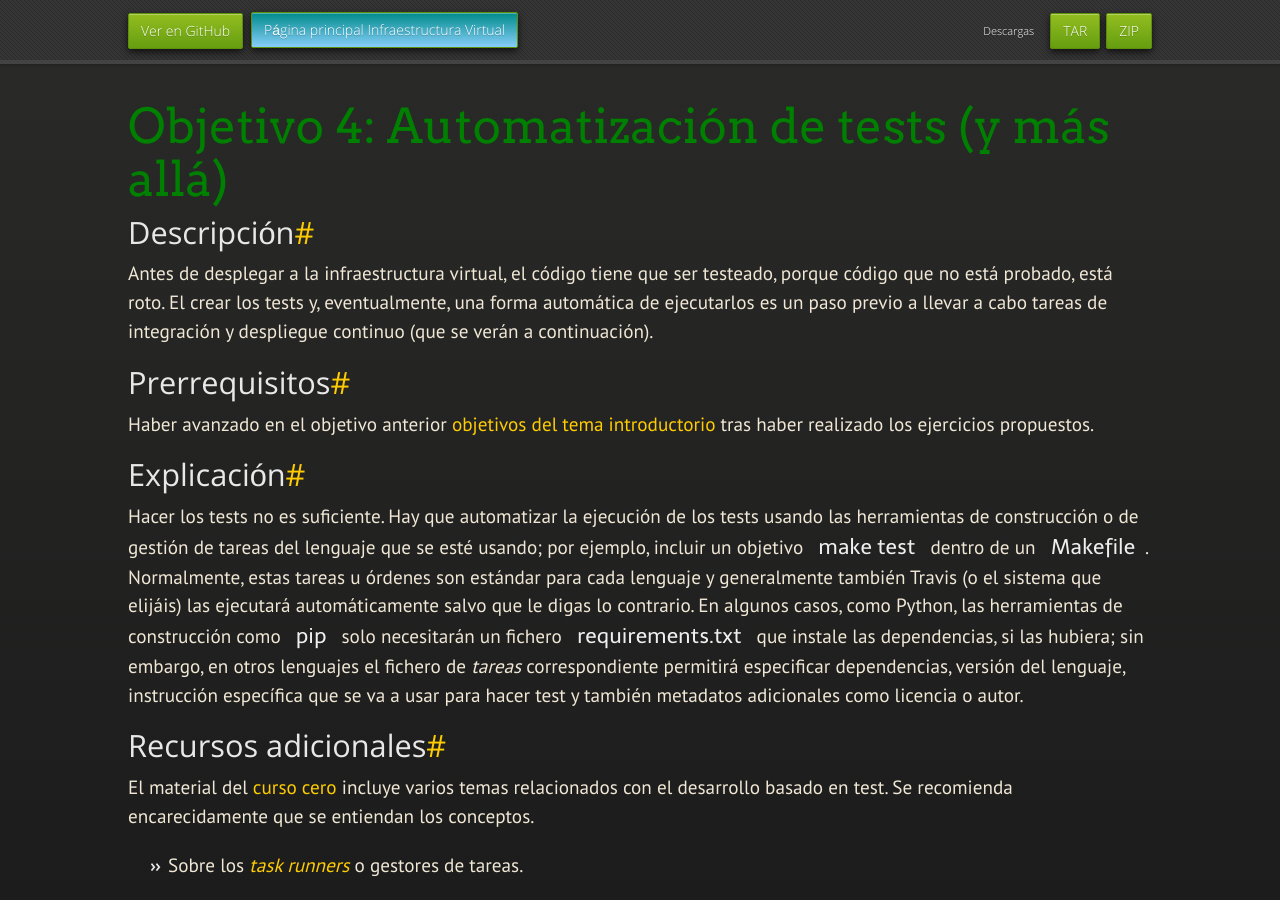
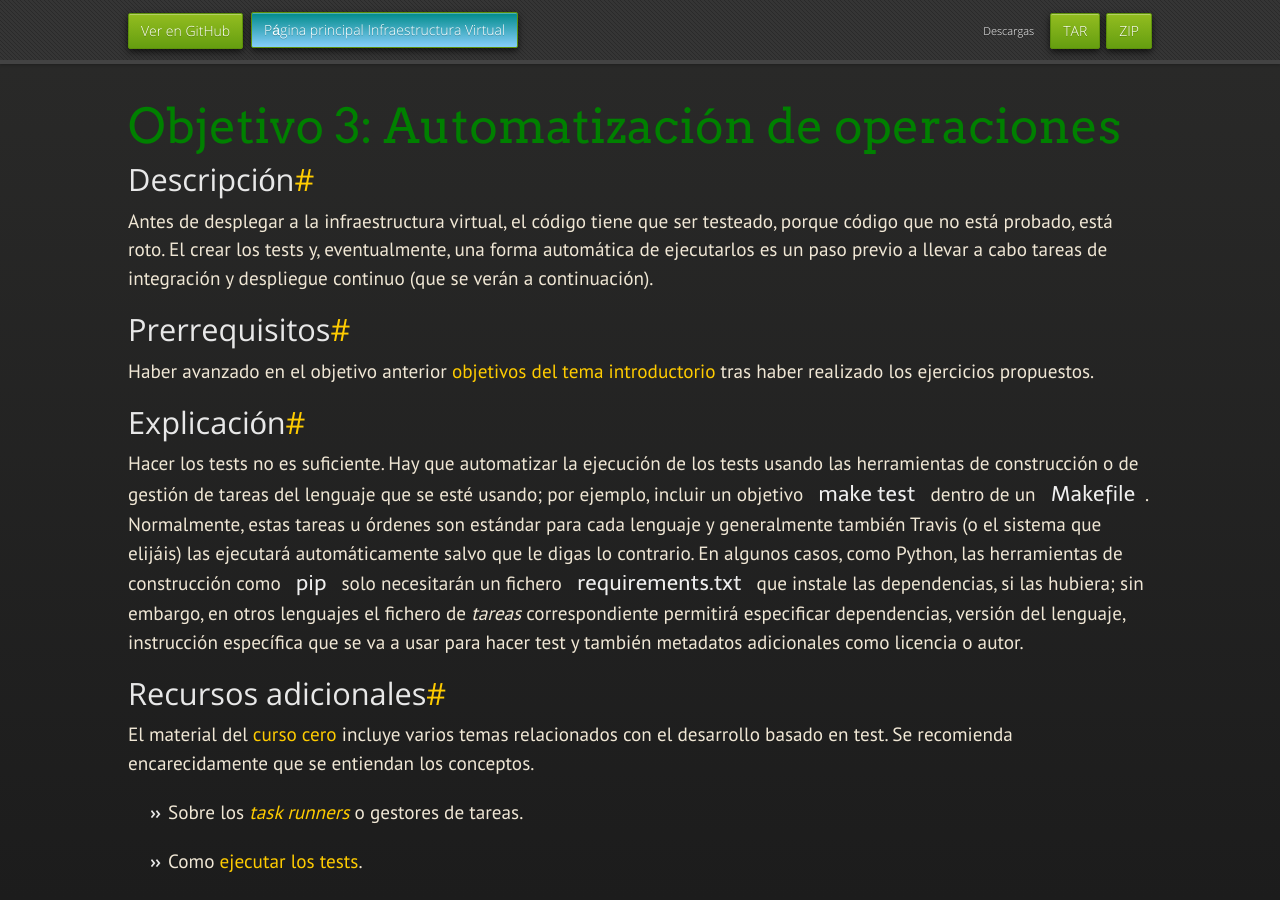
Before and after one commit to JJ/IV, a Jekyll site: the page built from documentos/proyecto/4.Automatizar.md, in a window 1280 px wide and 900 px high. Built offline with Jekyll 4.4.1, drawn with Linux system fonts in a browser that asks for light colours; nearby versions of some CDN libraries; some web fonts are replaced; our own code applies the rules of GitHub Pages for plain Markdown files.

Commit message:
Sync documentos/proyecto/4.Automatizar.md de master a gh-pages

```diff
--- a/documentos/proyecto/4.Automatizar.md
+++ b/documentos/proyecto/4.Automatizar.md
@@ -3,7 +3,7 @@
 
 
 ---
-# Objetivo 4: Automatización de tests (y más allá)
+# Objetivo 3: Automatización de operaciones
 
 ## Descripción
 
@@ -52,7 +52,7 @@
 
 Se tendrá que haber actualizado el repositorio que se usara en los hitos
 anteriores y
-[añadir al fichero de este hito](https://github.com/JJ/IV-21-22/blob/master/practicas/objetivo-4)
+[añadir al fichero de este hito](https://github.com/JJ/IV-21-22/blob/master/practicas/objetivo-4.md)
 el nombre del proyecto, el autor y un enlace al mismo y hacer un **pull
 request**.
 
```
